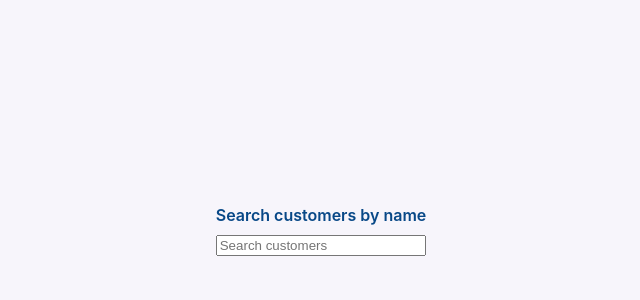
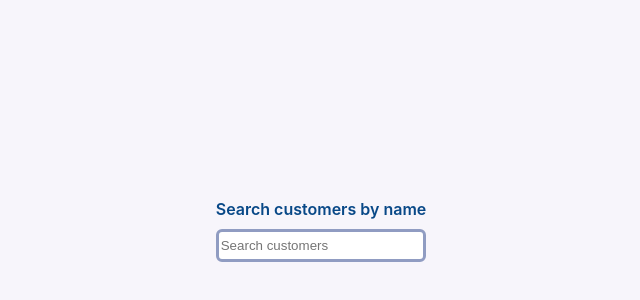
Before and after one commit to kjakubcewicz/autocomplete-demo, a React (Create React App) app: page / in a window 1280 px wide. Shown: the part 170-470 px from the top of the page, without its empty margins (319-959 px from the left). Built offline with nearby package versions, Linux system fonts and the light colour scheme.

Commit message:
Style input

```diff
--- a/src/components/class-autocomplete.css
+++ b/src/components/class-autocomplete.css
@@ -15,5 +15,17 @@
   padding-bottom: 10px;
 }
 
+.class-autocomplete--input {
+  border: 3px solid var(--color-wild-blue);
+  border-radius: 6px;
+  height: 25px;
+}
+
+.class-autocomplete--input:active,
+.class-autocomplete--input:focus {
+  outline: none;
+  border-color: var(--color-yale-blue);
+}
+
 .class-autocomplete--results-list {
 }
--- a/src/components/class-autocomplete.js
+++ b/src/components/class-autocomplete.js
@@ -45,6 +45,7 @@ export class ClassAutocomplete extends React.Component {
         </label>
         <input
           id="customer-class-autocomplete"
+          className="class-autocomplete--input"
           placeholder="Search customers"
           onChange={(event) => this.handleChange(event)}
           value={searchQuery}
```
